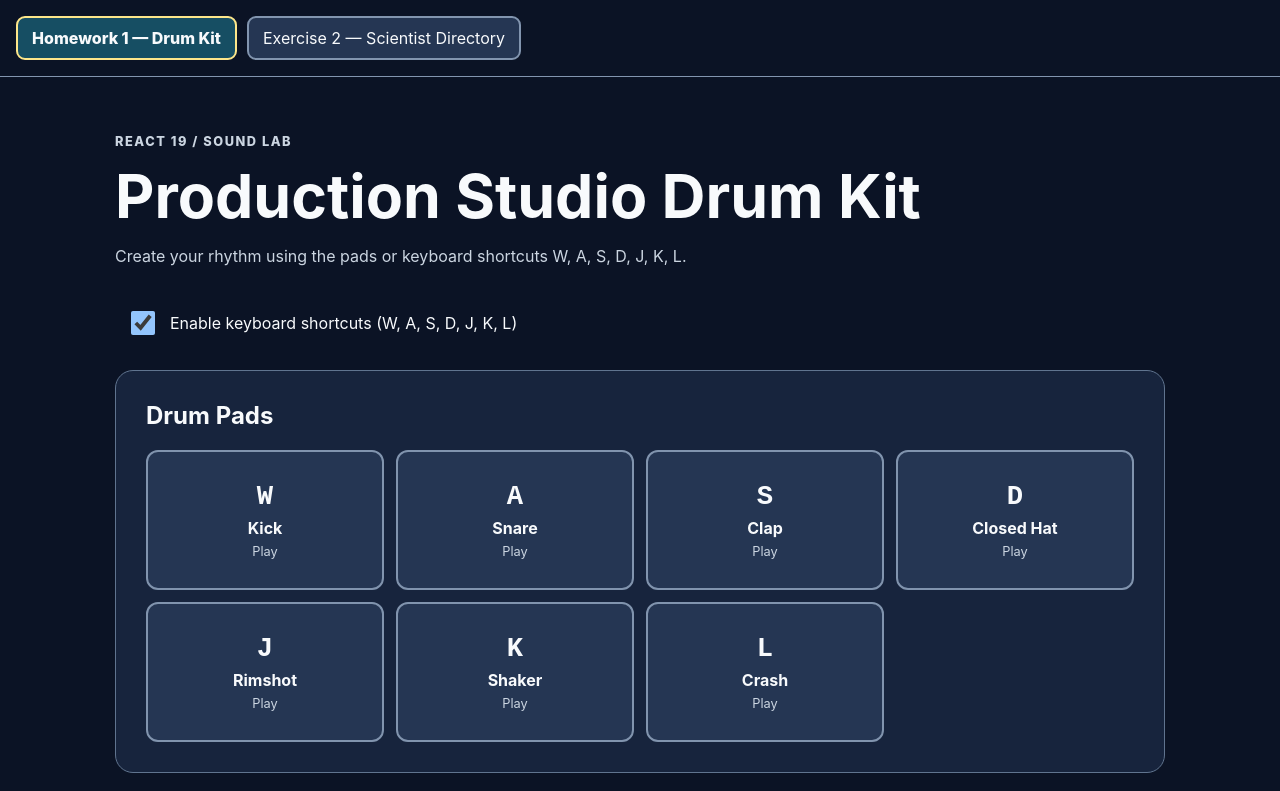
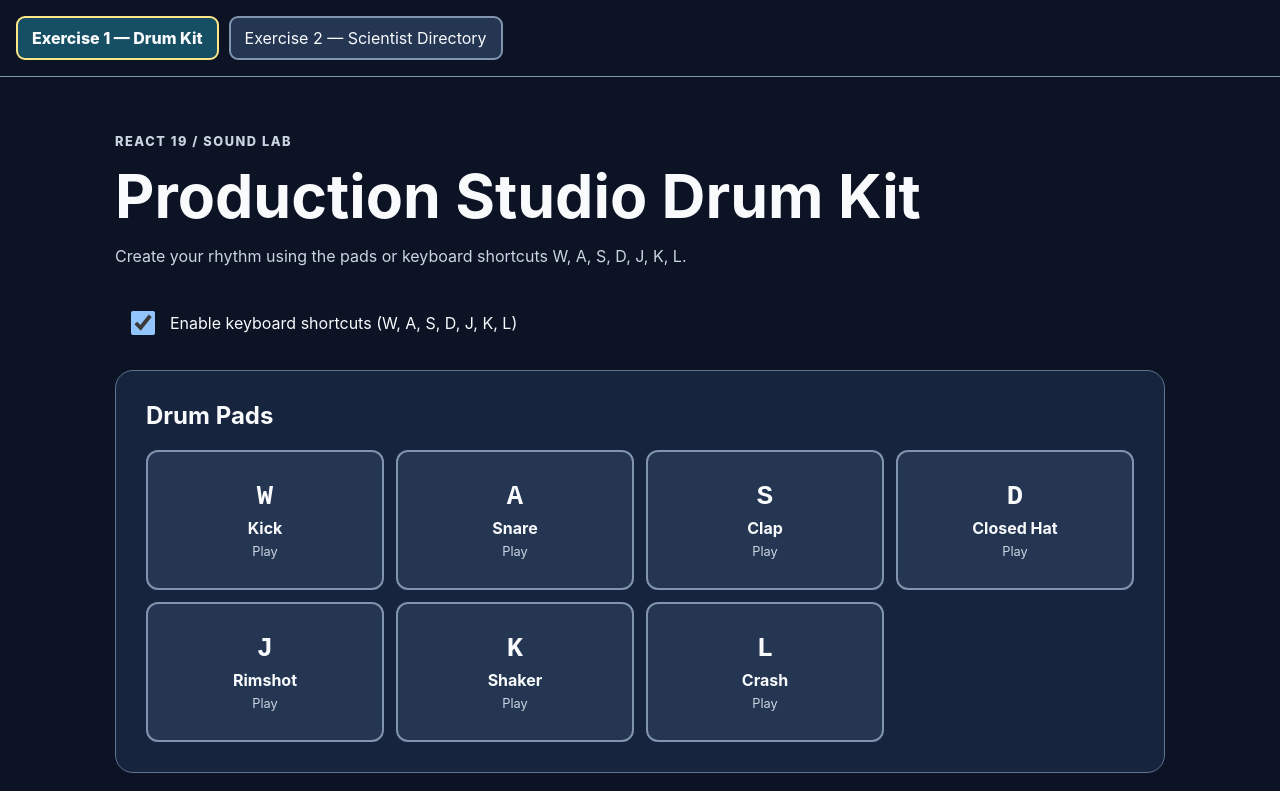
Before and after one commit to Aquarista01/24520039-DangHoaiAn-Lab03, a React (Vite) app: page / in a window 1280 px wide. Shown: the top 791 px of the page. Built offline with nearby package versions, Linux system fonts and the light colour scheme.

Commit message:
fix(lab3): label Drum Kit as Exercise 1

```diff
--- a/src/App.jsx
+++ b/src/App.jsx
@@ -13,7 +13,7 @@ export default function App() {
           aria-pressed={view === 'drum'}
           onClick={() => setView('drum')}
         >
-          Homework 1 — Drum Kit
+          Exercise 1 — Drum Kit
         </button>
 
         <button
```
Also changed, not shown: 1 other file (tests, documents, lock files or other folders).
